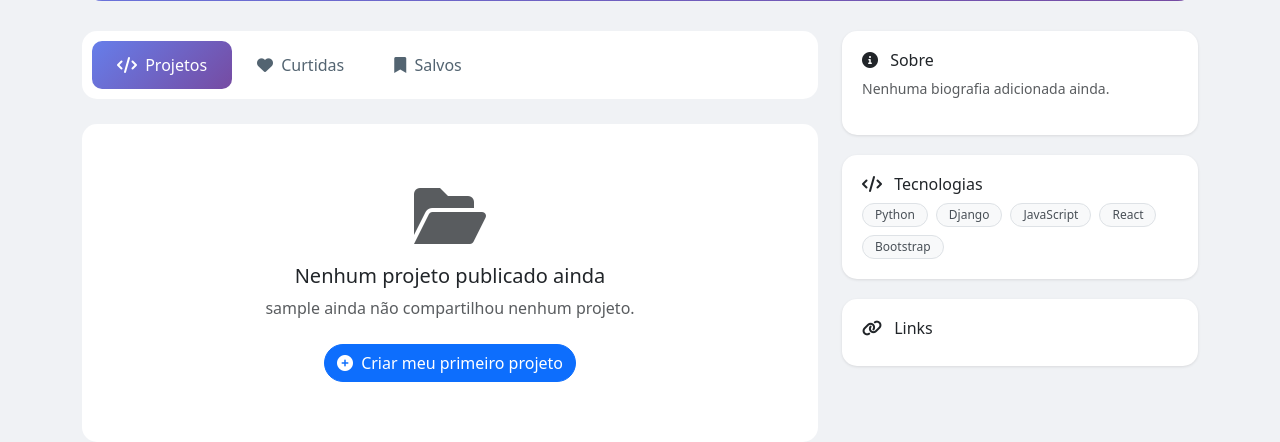
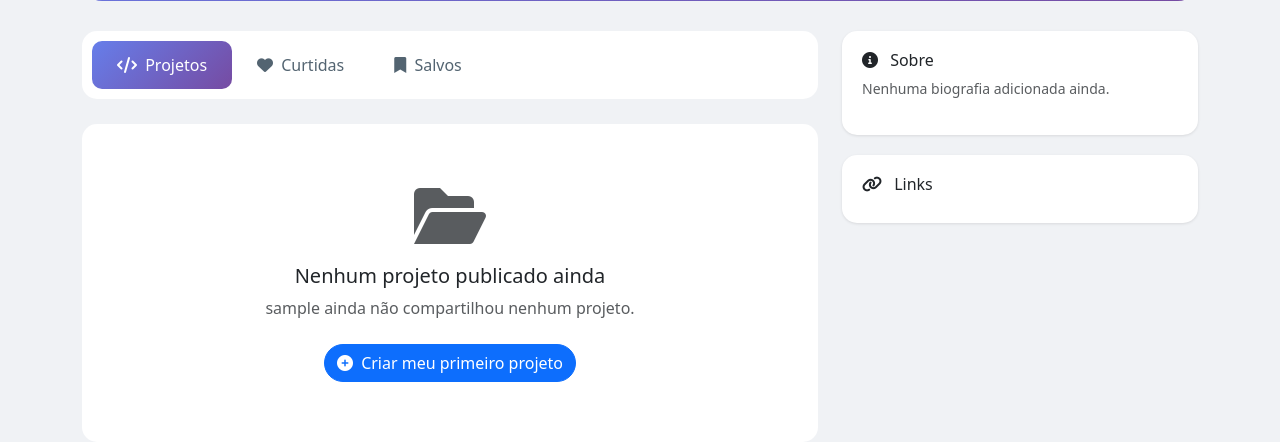
Before and after one commit to ImJotaM/DevBasement, a Django app: page /accounts/profile/ in a window 1280 px wide. Shown: the part 376-818 px from the top of the page. Run offline with Django 5.2, Linux system fonts and the light colour scheme; the visitor is signed in with stand-in values (Sample User, id 1); data comes from the database, SQL or seed files in the repository; data that the repository does not hold is empty.

Commit message:
fix: Wrong tecnologies card place on profile

```diff
--- a/accounts/templates/accounts/profile.html
+++ b/accounts/templates/accounts/profile.html
@@ -302,17 +302,6 @@
             </div>
 
             <div class="sidebar-card">
-                <h6><i class="fas fa-code me-2"></i> Tecnologias</h6>
-                <div class="d-flex flex-wrap gap-2 mt-2">
-                    <span class="badge badge-custom">Python</span>
-                    <span class="badge badge-custom">Django</span>
-                    <span class="badge badge-custom">JavaScript</span>
-                    <span class="badge badge-custom">React</span>
-                    <span class="badge badge-custom">Bootstrap</span>
-                </div>
-            </div>
-
-            <div class="sidebar-card">
                 <h6><i class="fas fa-link me-2"></i> Links</h6>
                 {% if profile_user.profile.github_url %}
                     <div class="mb-2">
--- a/projects/templates/projects/project_detail.html
+++ b/projects/templates/projects/project_detail.html
@@ -214,7 +214,7 @@
 
                 <div class="mb-4 pb-3 border-bottom">
                     <div class="d-flex justify-content-between align-items-center mb-2">
-                        <small class="text-muted">Tecnologias Utilizadas</small>
+                        <h6><i class="fas fa-code me-2"></i> Tecnologias Utilizadas</h6>
                         {% if user == project.owner %}
                             <button type="button" class="btn btn-sm btn-link text-decoration-none p-0 fw-medium" data-bs-toggle="modal" data-bs-target="#techModal">
                                 <i class="fas fa-plus me-1" style="font-size: 0.75rem;"></i>Gerenciar
```
